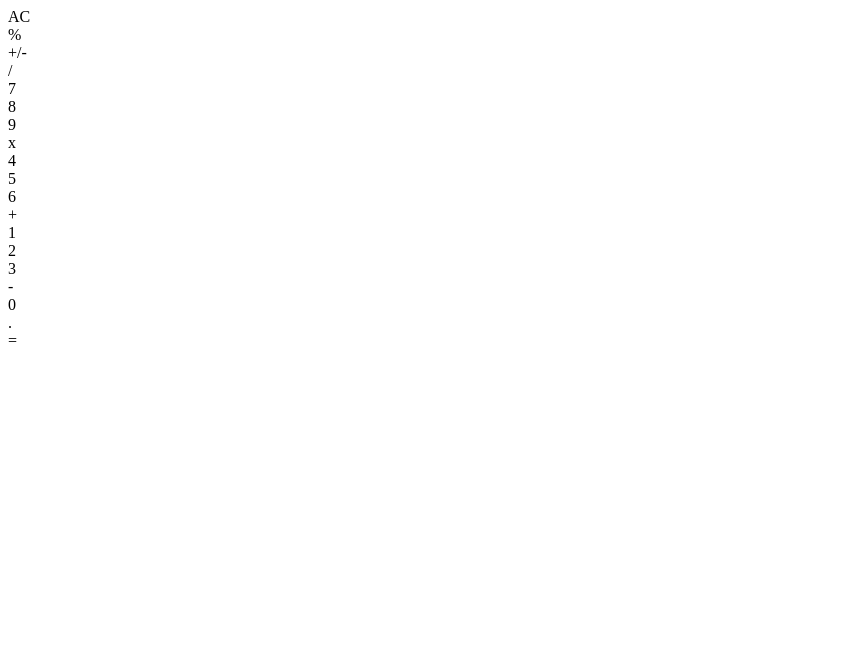
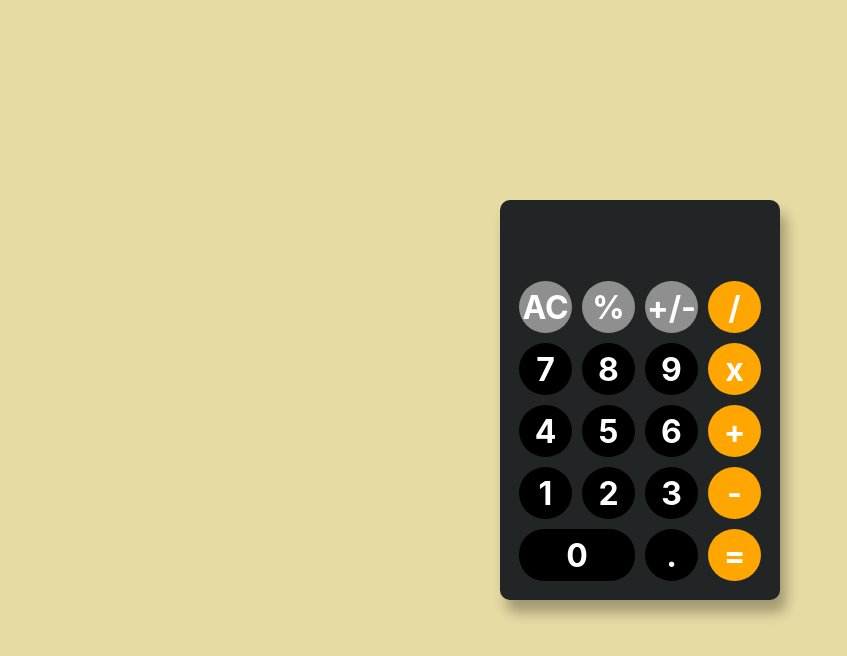
Before and after one commit to Gspeed-bit/React-Calculator, a React (Create React App) app: page / in a window 1280 px wide. Shown: the top 656 px of the page, without its empty margins (0-847 px from the left). Built offline with nearby package versions, Linux system fonts and the light colour scheme.

Commit message:
css style completed

```diff
--- a/src/App.js
+++ b/src/App.js
@@ -44,16 +44,16 @@ function App() {
     <div className=" darks btn" onClick={numInput}> 8 </div>
     <div className=" darks btn" onClick={numInput}> 9 </div>
     <div className="oranges btn" onClick={operatorType}> x </div>
-    <div className=" darks btn" onClick={numInput}> 4 </div>
-    <div className=" darks btn" onClick={numInput}> 5 </div>
-    <div className=" darks btn" onClick={numInput}> 6 </div>
+    <div className="  btn" onClick={numInput}> 4 </div>
+    <div className="  btn" onClick={numInput}> 5 </div>
+    <div className="  btn" onClick={numInput}> 6 </div>
     <div className="oranges btn" onClick={operatorType}> + </div>
-    <div className=" darks btn" onClick={numInput}> 1 </div>
-    <div className=" darks btn" onClick={numInput}> 2 </div>
-    <div className=" darks btn" onClick={numInput}> 3 </div>
+    <div className="  btn" onClick={numInput}> 1 </div>
+    <div className="  btn" onClick={numInput}> 2 </div>
+    <div className="  btn" onClick={numInput}> 3 </div>
     <div className="oranges btn" onClick={operatorType}> - </div>
-    <div className=" darks btn" onClick={numInput}> 0 </div>
-    <div className=" darks btn" onClick={numInput}> . </div>
+    <div className="btn darks-zeros " onClick={numInput}> 0 </div>
+    <div className="  btn" onClick={numInput}> . </div>
     <div className=" oranges darks btn" onClick={equals}> = </div>
 
      </div>
--- a/src/index.css
+++ b/src/index.css
@@ -0,0 +1,167 @@
+/*
+===============
+Variables
+===============
+*/
+
+:root {
+    /* dark shades of primary color*/
+    --clr-primary-1: hsl(50, 57%, 77%);
+
+    /* primary/main color */
+    --clr-primary-5: hsl(195, 6%, 14%);
+    --clr-primary-10: hsl(205, 100%, 96%);
+    /* lighter shades of primary color */
+    --clr-primary-6: hsl(39, 100%, 50%);
+    --clr-primary-7: hsl(210, 13%, 91%);
+    --clr-primary-8: hsl(205, 86%, 81%);
+    --clr-primary-9: hsl(205, 90%, 88%);
+
+    /* darkest grey - used for headings */
+    --clr-grey-1: hsl(209, 61%, 16%);
+    --clr-grey-2: hsl(211, 39%, 23%);
+    --clr-grey-3: hsl(209, 34%, 30%);
+    --clr-grey-4: hsl(209, 28%, 39%);
+    /* grey used for paragraphs */
+    --clr-grey-5: hsl(210, 22%, 49%);
+    --clr-grey-6: hsl(209, 23%, 60%);
+    --clr-grey-7: hsl(211, 27%, 70%);
+    --clr-grey-8: hsl(210, 31%, 80%);
+    --clr-grey-9: hsl(212, 33%, 89%);
+    --clr-grey-10: hsl(210, 36%, 96%);
+    --clr-white: #fff;
+    --clr-red-dark: hsl(360, 67%, 44%);
+    --clr-red-light: hsl(360, 71%, 66%);
+    --clr-green-dark: hsl(125, 67%, 44%);
+    --clr-green-light: hsl(125, 71%, 66%);
+    --clr-black: #222;
+    --transition: all 0.3s linear;
+    --spacing: 0.08rem;
+    --radius: 0.25rem;
+    --max-width: 1170px;
+    --fixed-width: 620px;
+  }
+  /*
+  ===============
+  Global Styles
+  ===============
+  */
+  *,
+  ::after,
+  ::before {
+    margin: 0;
+    padding: 0;
+    box-sizing: border-box;
+     -webkit-user-select: none;
+    -webkit-user-drag: none;
+    -webkit-app-region: none;
+
+  }
+  body {
+    font-family: -apple-system, BlinkMacSystemFont, 'Segoe UI', Roboto, Oxygen,
+    Ubuntu, Cantarell, 'Open Sans', 'Helvetica Neue', sans-serif;
+    background: var(--clr-primary-1);
+    color: var(--clr-grey-1);
+    font-size: 1.3rem;
+    display: grid;
+    place-content: center;
+    height: 100vh;
+    width: 100vw;
+  }
+
+  .container{
+    background-color: var(--clr-primary-5);
+    width: 30vh;
+    height: 45vh;
+    border-radius:10px;
+    box-shadow: 6.3px 12.6px 12.6px hsl(0deg 0% 0% / 0.30);
+    padding: 3px;
+    }
+
+.screen{
+    grid-column: 1/-1;
+    text-align: end;
+    color: white;
+    padding: 0.5rem;
+    font-size: 1rem;
+    overflow: hidden;
+}
+
+.wrapper > .greys{
+    background: rgb(143, 143, 143);
+
+}
+   .wrapper{
+       display: grid;
+       width: 100%;
+       height: 100%;
+      grid-template-columns: repeat(4, 1fr);
+      grid-template-rows: repeat(6, 1fr);
+        gap: 10px;
+        padding: 10px;
+    }
+
+
+  .btn{
+    color:var( --clr-primary-10);
+    display: grid;
+    place-content: center;
+    font-weight: bold;
+    border-radius: 50%;
+    background-color: #000000;
+    color: white;
+    cursor: pointer;
+
+}
+.btn:hover{
+    color: black;
+    background-color: #ffffff;
+
+    }
+
+.darks-zeros{
+  grid-column: 1 / span 2;
+  border-radius: 25px;
+
+
+}
+.oranges{
+    background-color: var(--clr-primary-6);
+
+}
+
+
+
+  @media screen and (min-width: 800px) {
+
+    body {
+      font-size: 1.6rem;
+    }
+    .container{
+        padding: 5px;
+        width: 35vh;
+        height: 50vh;
+
+    }
+
+
+  }
+
+
+  @media screen and (min-width: 922px) {
+    body {
+        font-size:2rem;
+    }
+    .container{
+        padding: 9px;
+
+    }
+
+     }
+
+  @media screen and (min-width: 600px) {
+
+
+
+
+  }
```
